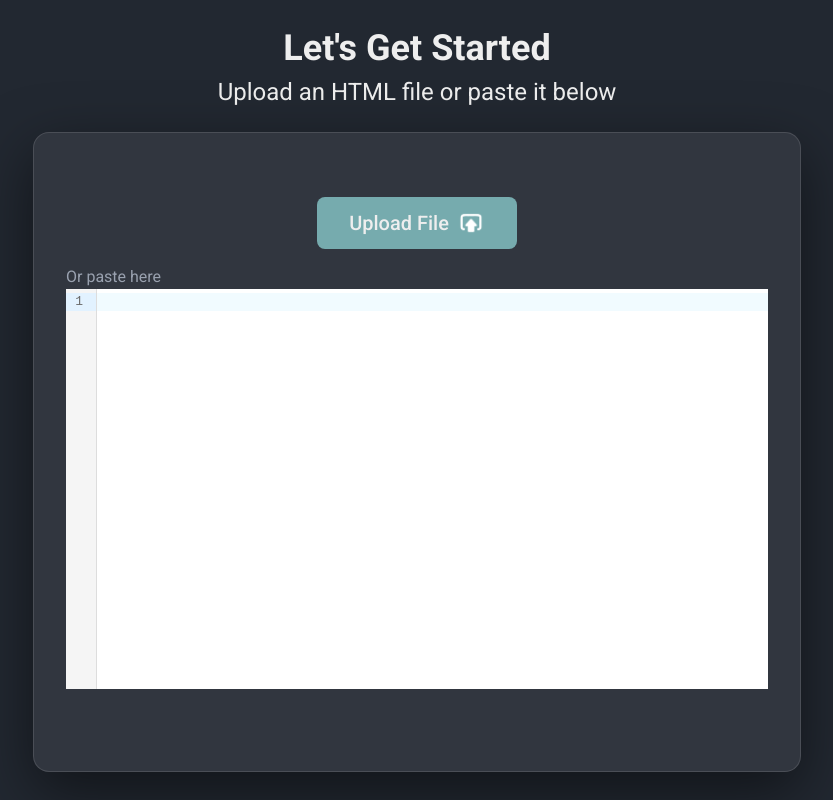
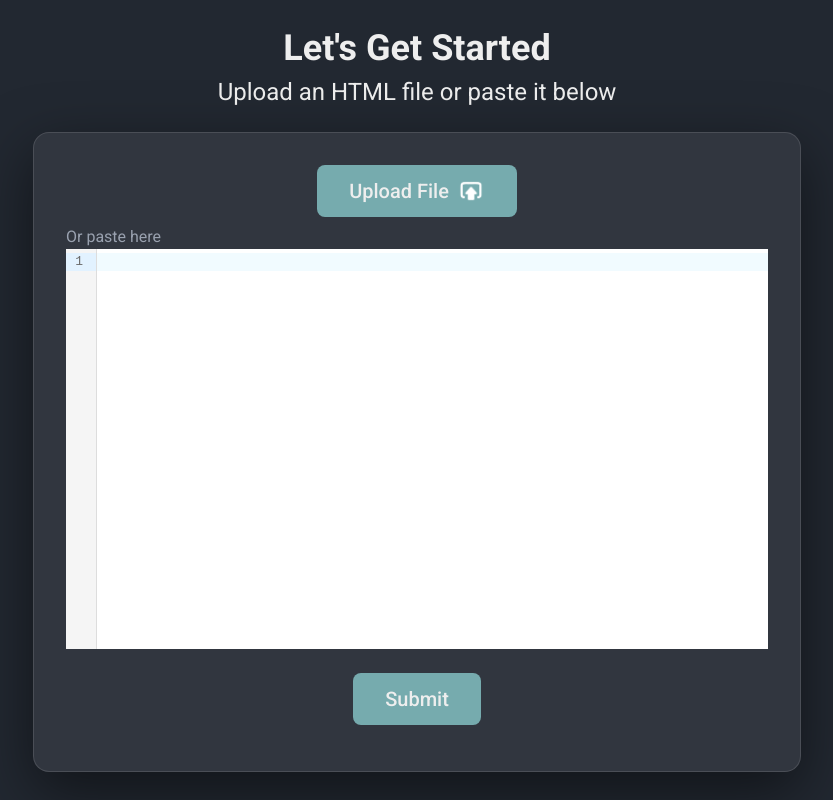
Before and after one commit to madewitt55/ariabl-client, a React (Vite) app: page / in a window 1280 px wide. Shown: the whole page, without its empty margins (223-1056 px from the left). Built offline with nearby package versions, Linux system fonts and the light colour scheme.

Commit message:
Add UploadForm functionality. Add api.ts service for api calls. Add html.schema.ts for request validation

```diff
--- a/package.json
+++ b/package.json
@@ -14,9 +14,11 @@
     "@tailwindcss/vite": "^4.2.2",
     "@uiw/react-codemirror": "^4.25.9",
     "@uiw/react-textarea-code-editor": "^3.1.1",
+    "axios": "^1.15.0",
     "react": "^19.2.4",
     "react-dom": "^19.2.4",
-    "tailwindcss": "^4.2.2"
+    "tailwindcss": "^4.2.2",
+    "zod": "^4.3.6"
   },
   "devDependencies": {
     "@eslint/js": "^9.39.4",
--- a/src/App.tsx
+++ b/src/App.tsx
@@ -1,13 +1,21 @@
+import { useEffect, useState } from 'react';
 import './App.css';
 import UploadForm from './UploadForm';
+import type { Tag } from './services/api';
 
 function App() {
+    const [tags, setTags] = useState<Tag[]>();
+
+    useEffect(() => {
+        if (!tags) return;
+        console.log(tags);
+    }, [tags]);
 
     return (
         <div className='flex flex-col items-center justify-center h-screen'>
             <h1 className='text-4xl font-bold mb-2'>Let's Get Started</h1>
             <h2 className='text-2xl mb-6'>Upload an HTML file or paste it below</h2>
-            <UploadForm/>
+            <UploadForm setTags={setTags}/>
         </div>
     )
 }
--- a/src/UploadForm.css
+++ b/src/UploadForm.css
@@ -1,4 +1,4 @@
-form {
+.form {
     background-color: #31363F;
     border: 1.5px solid rgba(255, 255, 255, 0.12);
     box-shadow: 0 20px 60px rgba(0, 0, 0, 0.5);
--- a/src/UploadForm.tsx
+++ b/src/UploadForm.tsx
@@ -3,17 +3,29 @@ import {html} from '@codemirror/lang-html';
 import './UploadForm.css';
 import uploadIcon from './media/upload.png';
 import {useState} from 'react';
+import { uploadHtml, type Tag, type UploadHtmlResponse } from './services/api';
 
-function UploadForm() {
+function UploadForm(props: {
+    setTags: (tags: Tag[]) => void
+}) {
     const [htmlText, setHtmlText] = useState<string>('');
 
+    async function submit() {
+        try {
+            const data: UploadHtmlResponse = await uploadHtml({ html: htmlText });
+            props.setTags(data.tags);
+        } catch (err: any) {
+            console.log(err.message);
+        }
+    }
+
     return (
-        <form className='form flex flex-col w-[60vw] h-[80vh] rounded-2xl shadow-xl p-8'>
-            <button className='flex flex-row items-center mt-8 gap-2 upload-button rounded-lg px-8 py-3 cursor-pointer self-center font-medium text-xl'>
+        <div className='form flex flex-col w-[60vw] h-[80vh] rounded-2xl shadow-xl p-8'>
+            <button className='flex flex-row items-center gap-2 upload-button rounded-lg px-8 py-3 cursor-pointer self-center font-medium text-xl'>
                 Upload File
                 <img src={uploadIcon} className='w-7 h-7'/>
             </button>
-            <label className='text-base text-gray-400 mt-4'>Or paste here</label>
+            <label className='text-base text-gray-400 mt-2'>Or paste here</label>
             <CodeMirror
                 value={htmlText}
                 onChange={(value: string) => setHtmlText(value)}
@@ -21,7 +33,13 @@ function UploadForm() {
                 extensions={[html()]}
                 className='text-blue-400'
             />
-        </form>
+            <button
+                className='flex flex-row items-center mt-6 upload-button rounded-lg px-8 py-3 cursor-pointer self-center font-medium text-xl'
+                onClick={submit}
+            >
+                Submit
+            </button>
+        </div>
     )
 }
 
--- /dev/null
+++ b/src/schema/html.schema.ts
@@ -0,0 +1,5 @@
+import { object, string } from "zod";
+
+export const uploadHtmlSchema = object({
+    html: string('html is required').min(1)
+});
--- /dev/null
+++ b/src/services/api.ts
@@ -0,0 +1,44 @@
+const BASE_URL: string = 'http://localhost:3000/api';
+
+import { uploadHtmlSchema } from "../schema/html.schema";
+import axios, { type AxiosResponse } from "axios";
+import { ZodError } from "zod";
+
+export interface UploadHtmlData {
+    html: string;
+}
+
+export type Tag = {
+    id: number;
+    tagName: string; // ex. h1, h2, div
+    innerText: string; // ex. <h1> INNER TEXT </h1>
+    attributes: Record<string, string>; // ex. <h1 attr="attr"></h1>
+    parentId: number | null;
+    error: 'UNCLOSED' | 'CLOSED' | 'SELF_CLOSING' | 'HAS_CHILDREN' | 'HAS_TEXT' | null;
+};
+export interface UploadHtmlResponse {
+    tags: Tag[];
+    message: string;
+}
+
+export async function uploadHtml(data: UploadHtmlData): Promise<UploadHtmlResponse> {
+    try {
+        uploadHtmlSchema.parse(data);
+
+        const res: AxiosResponse = await axios.post(`${BASE_URL}/html`, {
+            html: data.html
+        });
+
+        return res.data;
+    } catch (err: any) {
+        if (err instanceof ZodError) {
+            throw new Error(err.issues[0]?.message ?? 'Validation error');
+        }
+        else if (axios.isAxiosError(err) && err.response) {
+            throw new Error(err.response.data.message ?? 'Unknown error occured');
+        }
+        else {
+            throw new Error('An unknown error occured');
+        }
+    }
+}
```
Also changed, not shown: 1 other file (tests, documents, lock files or other folders).
